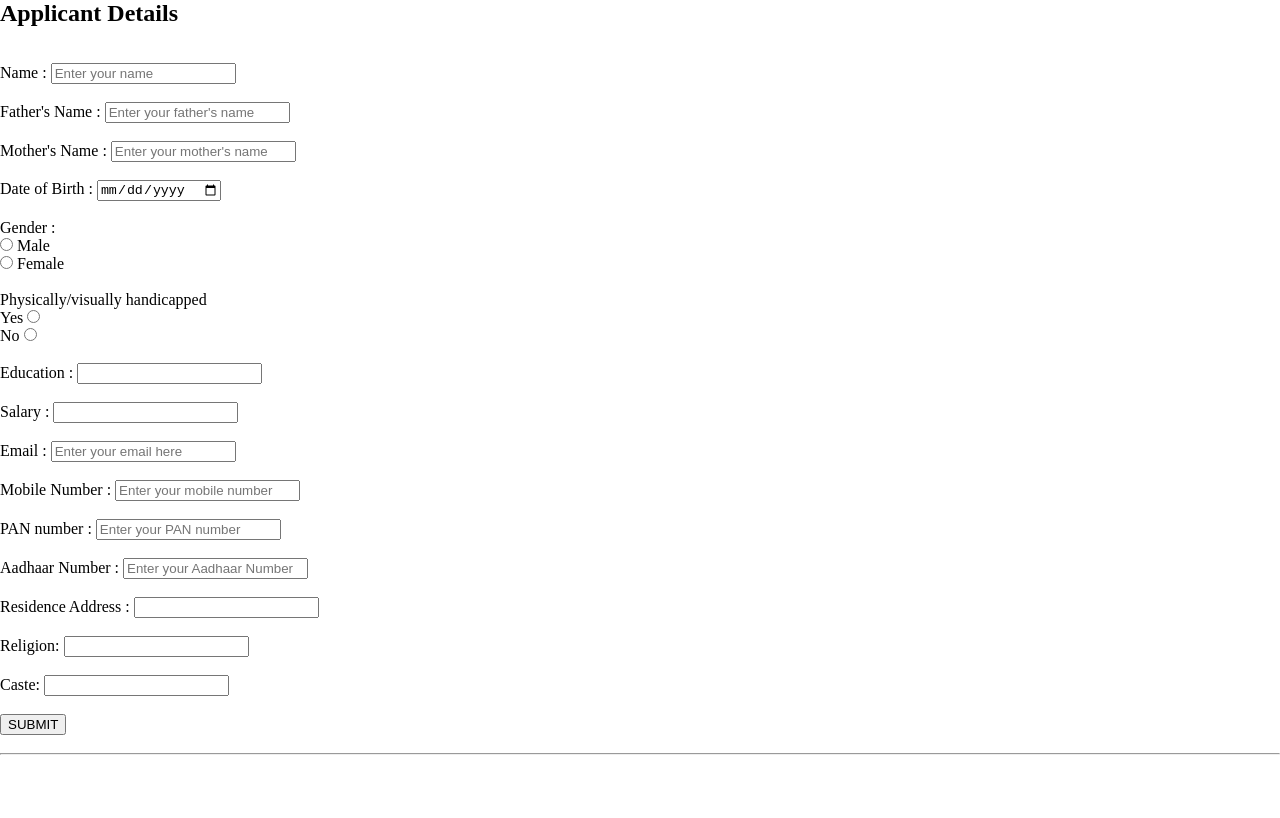
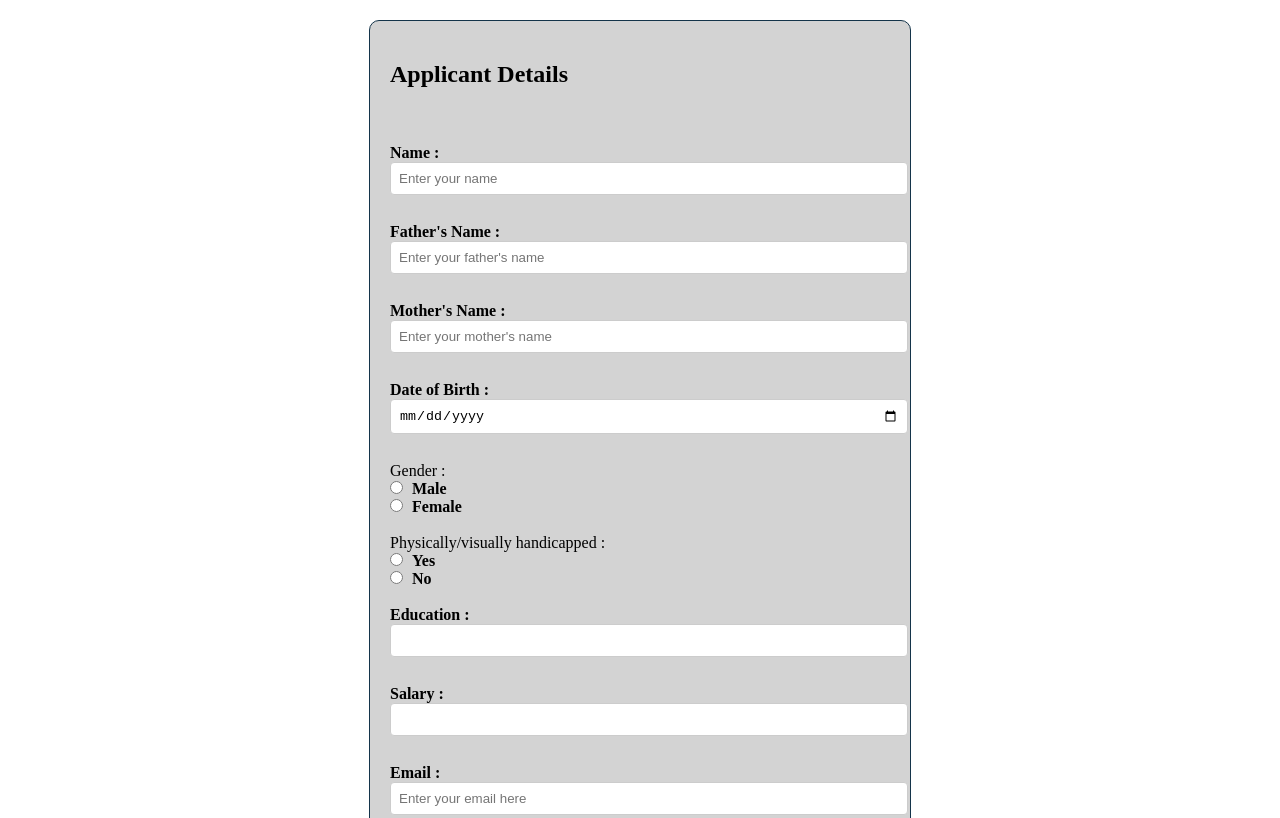
Before and after one commit to Balaramansethu/bank-form, a plain HTML site: page index.html in a window 1280 px wide. Shown: the top 818 px of the page. Drawn offline with Linux system fonts and the light colour scheme.

Commit message:
ADD .added css and meta tags

```diff
--- a/assets/css/stylesheet.css
+++ b/assets/css/stylesheet.css
@@ -1,3 +1,62 @@
 *{
     margin: 0;
 }
+body, h2 {
+    margin: 0;
+    padding: 0;
+    padding-top: 20px;
+  }
+
+  form {
+    width: 500px;;
+    margin: 0 auto;
+    padding: 20px;
+    border: 1px solid #0000;
+    border-radius: 10px;
+    background-color:lightgray;
+    border-color: rgb(20, 52, 74);
+  }
+
+  h2 {
+    font-size: 24px;
+    margin-bottom: 20px;
+  }
+
+  label {
+    font-weight: bold;
+    margin-bottom: 5px;
+  }
+  input[type="text"],input[type="tel"],input[type="email"],input[type="date"]
+  {
+    width: 100%;
+    padding: 8px;
+    border: 1px solid #ccc;
+    border-radius: 4px;
+    margin-bottom: 10px;
+  }
+
+  input[type="radio"] {
+    margin-right: 5px;
+  }
+
+  button:hover {
+    background-color: blueviolet;
+    color: white;
+    border: none;
+    border-radius: 4px;
+    cursor: pointer;
+  }
+
+  button:hover {
+    background-color: #0056b3;
+  }
+
+  form {
+    margin-bottom: 20px;
+  }
+
+  hr {
+    border: none;
+    border-top: 1px solid #ccc;
+    margin-top: 20px;
+  }
--- a/index.html
+++ b/index.html
@@ -2,7 +2,9 @@
 <head>
     <title>Form</title>
     <link rel="stylesheet" href="assets/css/stylesheet.css">
-    <meta name="Bank-account" content="Form"/>
+    <meta name="author" content="Balaraman"/>
+    <meta name="keywords" content="form,bank-applicant,simple-html,filling-details,accout-creation"/>
+    <meta name="Description" content="This is an simple bank-applicant account creation form"
 </head>
 <body>
 <form >
@@ -25,11 +27,12 @@
   <input type="radio" name="option" id="female" value="female">
   <label for="female">Female</label>
   <br><br>
-  <p>Physically/visually handicapped</p>
+  <p>Physically/visually handicapped :</p>
+  <input type="radio" name="option" id="divyang" value="divyang"/>
   <label for="divyang">Yes</label>
-  <input type="radio" name="option" id="divyang" value="divyang"/><br>
+<br>
+  <input type="radio" name="option" id="divyang" value="divyang"/>
   <label for="divyang">No</label>
-  <input type="radio" name="option" id="divyang" value="divyang"/>
   <br><br>
   <label for="education">Education :</label>
   <input type="text" name="education" id="education" required/>
```
